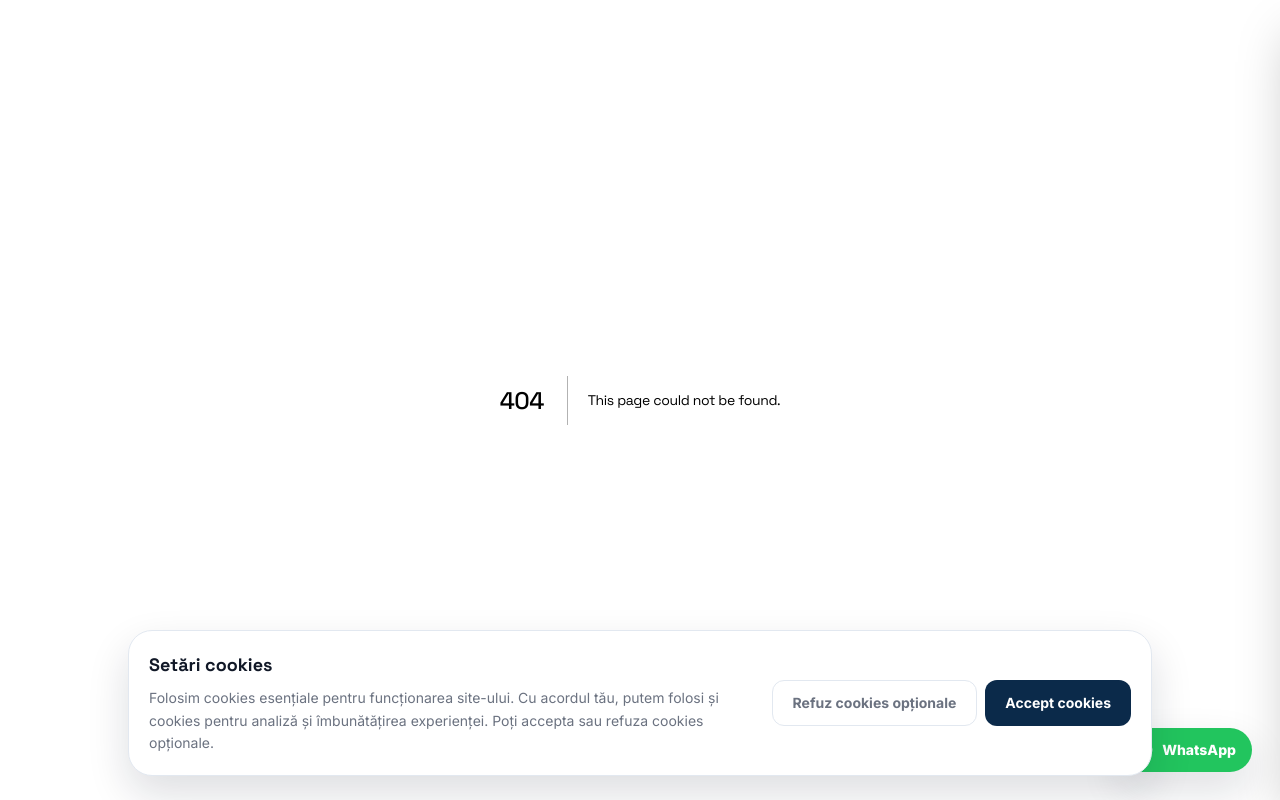
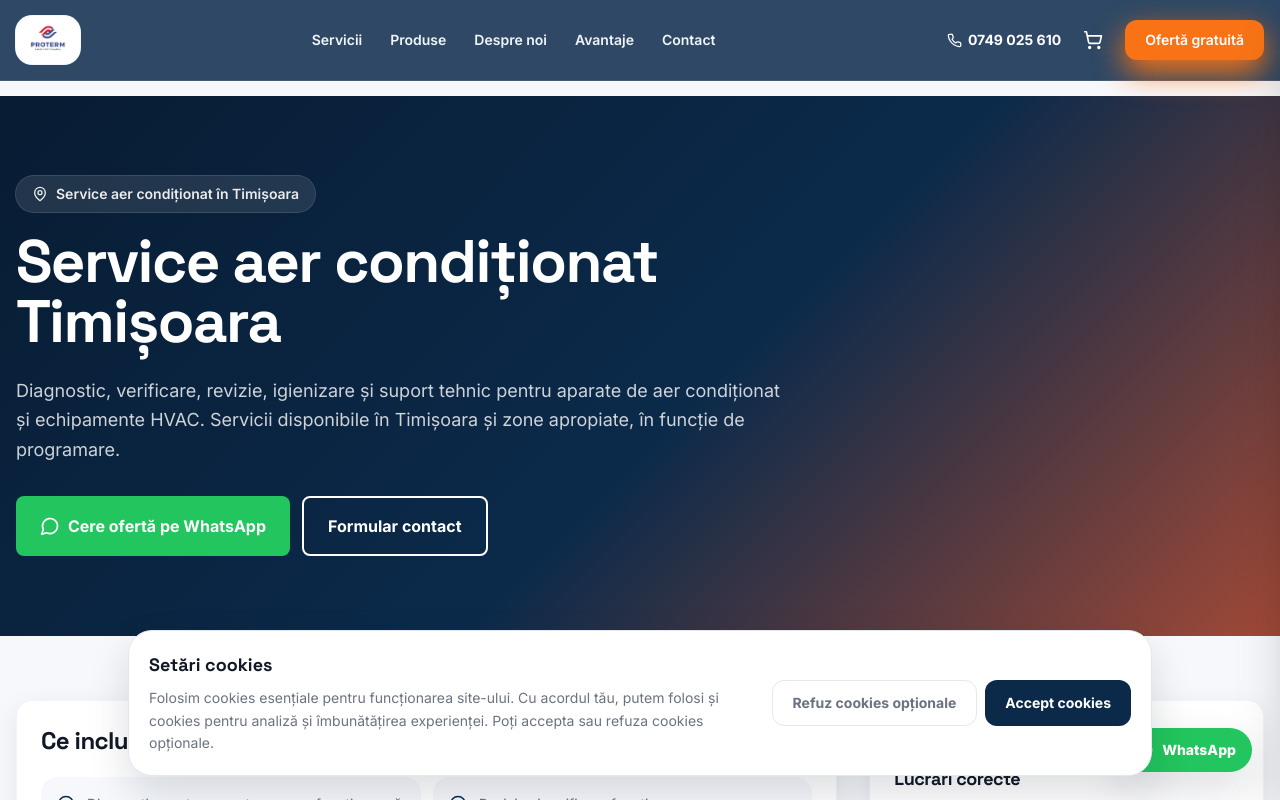
Before and after one commit to protermarad-hash/pro-term-web, a Next.js app: page /servicii/service-aer-conditionat-timisoara in a window 1280 px wide. Before the commit this address had no page. Shown: the top 800 px of the page. Built offline with nearby package versions, Linux system fonts and the light colour scheme.

Commit message:
Add Timisoara service SEO page

```diff
--- /dev/null
+++ b/src/app/servicii/service-aer-conditionat-timisoara/page.tsx
@@ -0,0 +1,13 @@
+import type { Metadata } from 'next';
+import Header from '@/components/Header';
+import Footer from '@/components/Footer';
+import ServiceCityPage from '@/components/ServiceCityPage';
+
+export const metadata: Metadata = {
+  title: 'Service aer condiționat Timișoara | PRO TERM',
+  description: 'Service aer condiționat în Timișoara: diagnostic, revizie, igienizare și suport tehnic pentru echipamente HVAC.',
+};
+
+export default function Page() {
+  return <><Header /><ServiceCityPage city="Timișoara" service="service" /><Footer /></>;
+}
```
